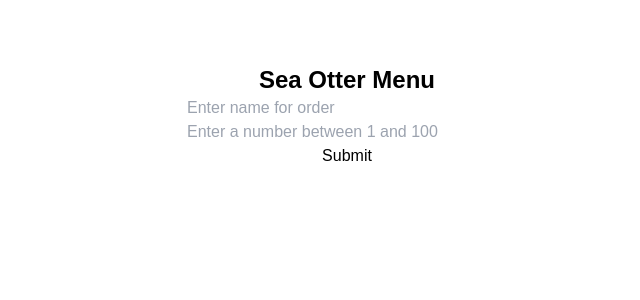
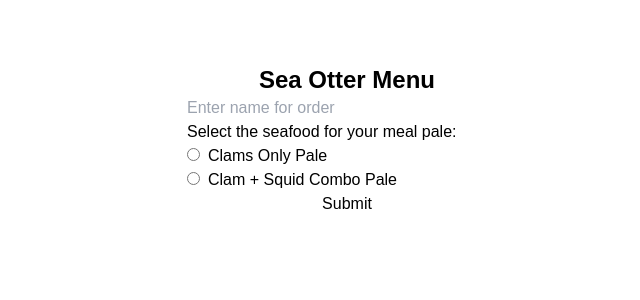
Before and after one commit to werronense/otter-menu, a Next.js app: page / in a window 1280 px wide. Shown: the top 300 px of the page, without its empty margins (293-933 px from the left). Built offline with nearby package versions, Linux system fonts and the light colour scheme.

Commit message:
Add radio buttons to form

```diff
--- a/src/app/components/Form.tsx
+++ b/src/app/components/Form.tsx
@@ -10,6 +10,7 @@ export function Form() {
     register,
     handleSubmit,
     formState: { errors },
+    watch,
   } = useForm<FormData>({
     resolver: zodResolver(OrderSchema),
   });
@@ -17,6 +18,8 @@ export function Form() {
   const onSubmit = (data: FormData) => {
     console.log("Success:", data);
   };
+
+  const isCombo = watch("paleContents") === "combo";
 
   return (
     <form onSubmit={handleSubmit(onSubmit)} className="flex flex-col">
@@ -27,6 +30,35 @@ export function Form() {
         register={register}
         error={errors.name}
       />
+      <fieldset>
+        <legend>Select the seafood for your meal pale:</legend>
+        <div>
+          <input
+            id="clams"
+            type="radio"
+            value="clams"
+            {...register("paleContents")}
+            className="mr-2"
+          />
+          <label htmlFor="clams">Clams Only Pale</label>
+        </div>
+        <div>
+          <input
+            id="combo"
+            type="radio"
+            value="combo"
+            {...register("paleContents")}
+            className="mr-2"
+          />
+          <label htmlFor="combo">Clam + Squid Combo Pale</label>
+        </div>
+        {errors.paleContents && (
+          <span className="text-red-600 text-sm">
+            {errors.paleContents.message}
+          </span>
+        )}
+      </fieldset>
+      {isCombo && (
         <FormField
           type="number"
           placeholder="Enter a number between 1 and 100"
@@ -34,6 +66,7 @@ export function Form() {
           register={register}
           error={errors.squidPercent}
         />
+      )}
       <button type="submit">Submit</button>
     </form>
   );
--- a/src/types.ts
+++ b/src/types.ts
@@ -4,12 +4,13 @@ import { z, ZodType } from "zod";
 export type FormData = {
   name: string;
   squidPercent: number;
+  paleContents: string;
 };
 
 export type FormFieldProps = {
   type: string;
   placeholder: string;
-  name: "name" | "squidPercent";
+  name: "name" | "squidPercent" | "paleContents";
   register: UseFormRegister<FormData>;
   error: FieldError | undefined;
 };
@@ -20,4 +21,5 @@ export const OrderSchema: ZodType<FormData> = z.object({
     .number({ coerce: true })
     .min(1, { message: "Enter a number no lower than 1" })
     .max(100, { message: "Enter a number no higher than 100" }),
+  paleContents: z.string({ message: "Select a meal type" }),
 });
```
Lines whose indentation alone changed are shown as unchanged.
